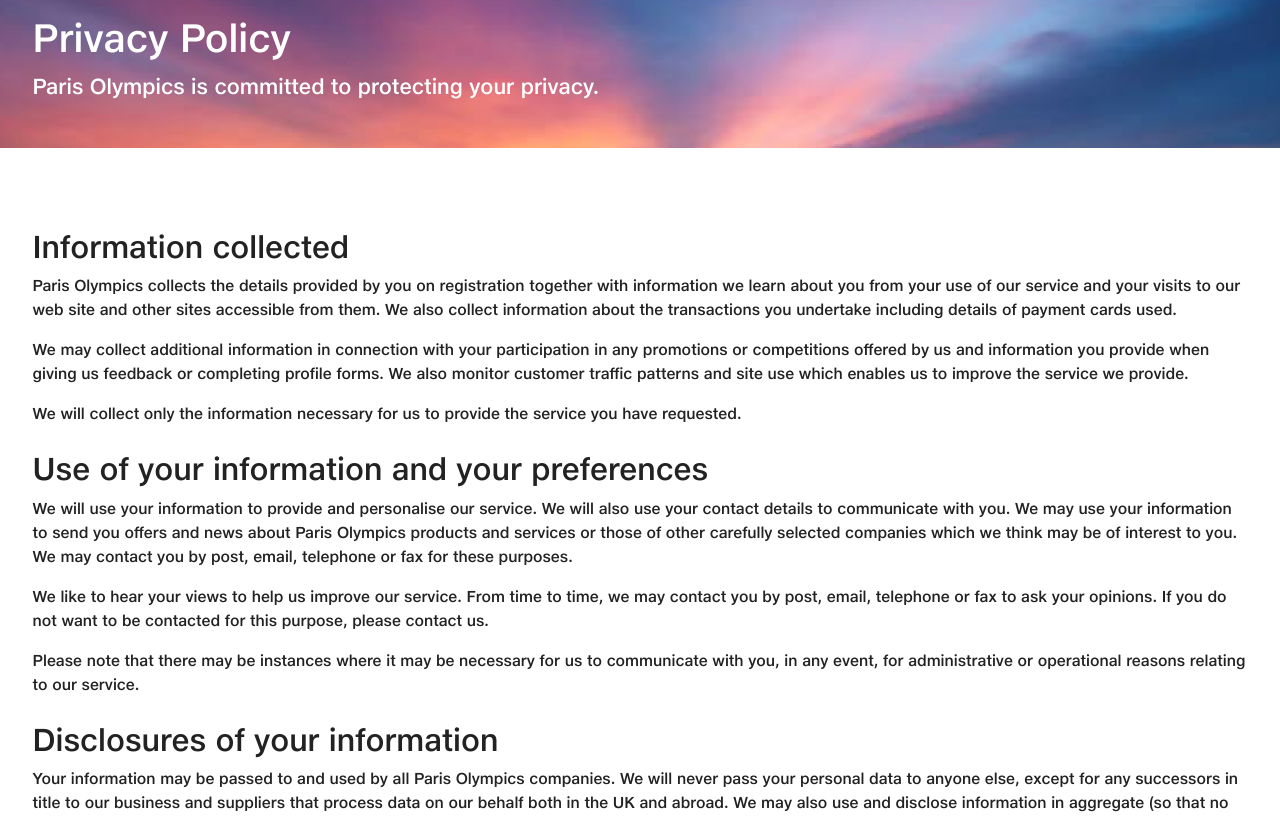
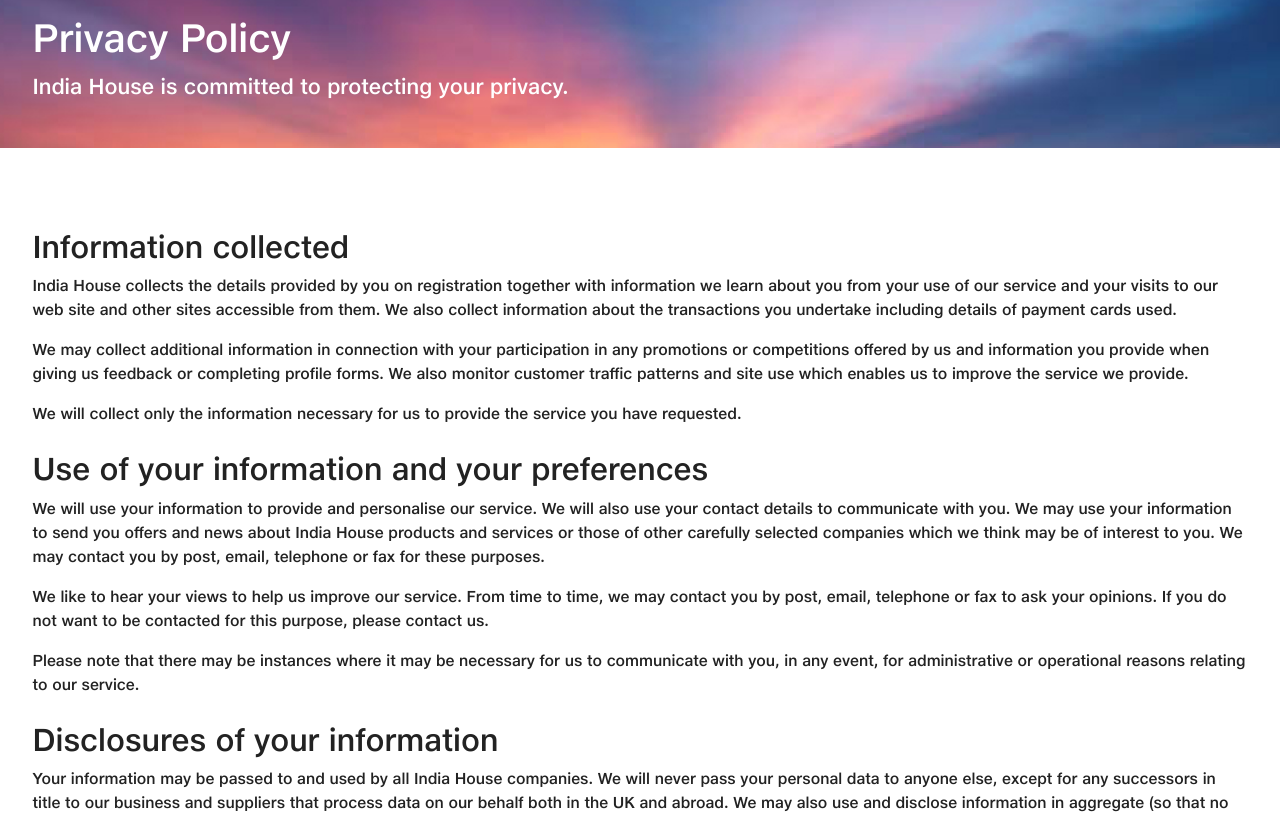
Before and after one commit to hkgonebad/olympics-comingsoon, a plain HTML site: page privacy.html in a window 1280 px wide. Shown: the part 134-952 px from the top of the page. Drawn offline with nearby package versions, Linux system fonts and the light colour scheme; some packages are replaced by stand-ins of ours; a script that the page names is missing.

Commit message:
update: new page

```diff
--- a/privacy.html
+++ b/privacy.html
@@ -27,7 +27,7 @@
             <div class="container">
                 <div class="coverText">
                     <h1>Privacy Policy</h1>
-                    <p>Paris Olympics is committed to protecting your privacy.</p>
+                    <p>India House is committed to protecting your privacy.</p>
                 </div>
             </div>
         </section>
@@ -36,17 +36,17 @@
         <section class="privacyPolicy block">
             <div class="container">
                 <h2>Information collected</h2>
-                <p>Paris Olympics collects the details provided by you on registration together with information we learn about you from your use of our service and your visits to our web site and other sites accessible from them. We also collect information about the transactions you undertake including details of payment cards used.</p>
+                <p>India House collects the details provided by you on registration together with information we learn about you from your use of our service and your visits to our web site and other sites accessible from them. We also collect information about the transactions you undertake including details of payment cards used.</p>
                 <p>We may collect additional information in connection with your participation in any promotions or competitions offered by us and information you provide when giving us feedback or completing profile forms. We also monitor customer traffic patterns and site use which enables us to improve the service we provide.</p>
                 <p>We will collect only the information necessary for us to provide the service you have requested.</p>
                 <div class="mb-4"></div>
                 <h2>Use of your information and your preferences</h2>
-                <p>We will use your information to provide and personalise our service. We will also use your contact details to communicate with you. We may use your information to send you offers and news about Paris Olympics products and services or those of other carefully selected companies which we think may be of interest to you. We may contact you by post, email, telephone or fax for these purposes.</p>
+                <p>We will use your information to provide and personalise our service. We will also use your contact details to communicate with you. We may use your information to send you offers and news about India House products and services or those of other carefully selected companies which we think may be of interest to you. We may contact you by post, email, telephone or fax for these purposes.</p>
                 <p>We like to hear your views to help us improve our service. From time to time, we may contact you by post, email, telephone or fax to ask your opinions. If you do not want to be contacted for this purpose, please contact us.</p>
                 <p>Please note that there may be instances where it may be necessary for us to communicate with you, in any event, for administrative or operational reasons relating to our service.</p>
                 <div class="mb-4"></div>
                 <h2>Disclosures of your information</h2>
-                <p>Your information may be passed to and used by all Paris Olympics companies. We will never pass your personal data to anyone else, except for any successors in title to our business and suppliers that process data on our behalf both in the UK and abroad. We may also use and disclose information in aggregate (so that no individual customers are identified) for marketing and strategic development purposes.</p>
+                <p>Your information may be passed to and used by all India House companies. We will never pass your personal data to anyone else, except for any successors in title to our business and suppliers that process data on our behalf both in the UK and abroad. We may also use and disclose information in aggregate (so that no individual customers are identified) for marketing and strategic development purposes.</p>
                 <div class="mb-4"></div>
                 <h2>Other web sites</h2>
                 <p>Our web site may contain links to other web sites which are outside our control and are not covered by this Privacy Policy. If you access other sites using the links provided, the operators of these sites may collect information from you which will be used by them in accordance with their privacy policy, which may differ from ours.</p>
```
Also changed, not shown: terms.html (+2 -2 lines).
